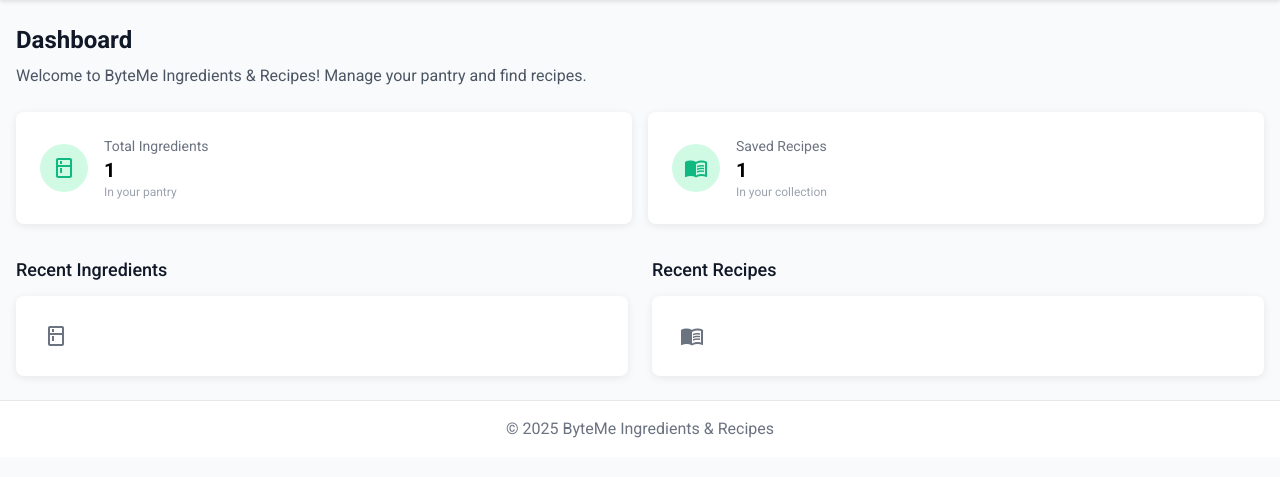
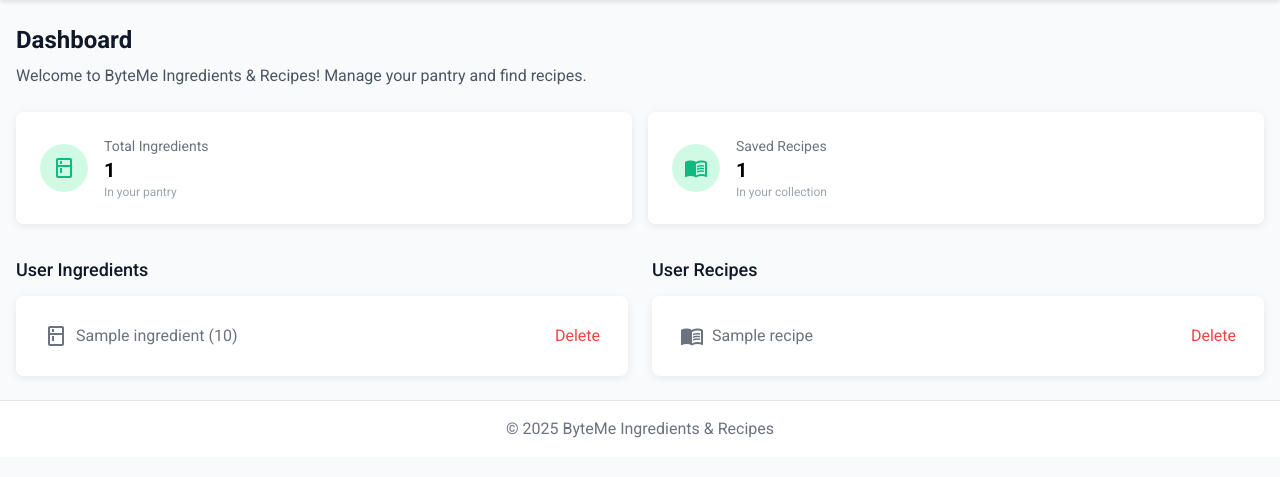
Before and after one commit to ByteMe2025/ByteMe-Ingredients-App, a Flask app: template App/templates/dashboard.html in a window 1280 px wide. Shown: the part 64-541 px from the top of the page. Run offline with Flask 3, Linux system fonts and the light colour scheme; tables that the repository leaves empty hold one stand-in row (values such as "Sample post"); the template is opened without the code that fills it: values that come from a table or form of the project are taken from there, most other values are stand-ins (such as "Sample title", 1, 10 or a date in 2020); some libraries are stand-ins or nearby versions.

Commit message:
fixed route for ingredient and recipe and fixed dashboard

```diff
--- a/App/templates/dashboard.html
+++ b/App/templates/dashboard.html
@@ -141,7 +141,7 @@
   </style>
 </head>
 <body>
-  <!-- Header -->
+
   <header class="header">
     <div class="container mx-auto px-4">
       <div class="flex justify-between items-center py-3">
@@ -180,14 +180,14 @@
     </div>
   </header>
 
-  <!-- Main Content -->
+
   <main class="container mx-auto px-4 py-6">
     <div class="mb-6">
       <h1 class="text-2xl font-bold text-gray-900 mb-2">Dashboard</h1>
       <p class="text-gray-600">Welcome to ByteMe Ingredients & Recipes! Manage your pantry and find recipes.</p>
     </div>
 
-    <!-- Stats Section -->
+
     <div class="grid grid-cols-1 md:grid-cols-2 gap-4 mb-8">
       <div class="card stats-card">
         <div class="stats-icon">
@@ -212,18 +212,24 @@
       </div>
     </div>
 
-    <!-- Recent Items Section -->
+
     <div class="grid grid-cols-1 md:grid-cols-2 gap-6">
-      <!-- Recent Ingredients -->
+
       <div>
-        <h2 class="text-lg font-medium text-gray-900 mb-3">Recent Ingredients</h2>
+        <h2 class="text-lg font-medium text-gray-900 mb-3">User Ingredients</h2>
         <div class="card">
           <div class="p-4 text-gray-500" style="max-height: 200px; overflow-y: auto;">
             {% if user_ingredients %}
               {% for ingredient in user_ingredients %}
-                <div class="recent-item">
-                  <span class="material-icons mr-2">kitchen</span>
-                  <p>{{ ingredient.title }}</p>
+                <div class="recent-item flex justify-between items-center">
+                  <div class="flex items-center">
+                    <span class="material-icons mr-2">kitchen</span>
+                    <p>{{ ingredient.title }} ({{ ingredient.amount }})</p>
+                  </div>
+                  <form action="/delete_ingredient" method="POST">
+                    <input type="hidden" name="ingredient_id" value="{{ ingredient.id }}">
+                    <button type="submit" class="text-red-500 hover:text-red-700">Delete</button>
+                  </form>
                 </div>
               {% endfor %}
             {% else %}
@@ -233,16 +239,22 @@
         </div>
       </div>
 
-      <!-- Recent Recipes -->
+
       <div>
-        <h2 class="text-lg font-medium text-gray-900 mb-3">Recent Recipes</h2>
+        <h2 class="text-lg font-medium text-gray-900 mb-3">User Recipes</h2>
         <div class="card">
           <div class="p-4 text-gray-500" style="max-height: 200px; overflow-y: auto;">
             {% if user_recipes %}
               {% for recipe in user_recipes %}
-                <div class="recent-item">
-                  <span class="material-icons mr-2">menu_book</span>
-                  <p>{{ recipe.title }}</p>
+                <div class="recent-item flex justify-between items-center">
+                  <div class="flex items-center">
+                    <span class="material-icons mr-2">menu_book</span>
+                    <p>{{ recipe.title }}</p>
+                  </div>
+                  <form action="/delete_recipe" method="POST">
+                    <input type="hidden" name="recipe_id" value="{{ recipe.id }}">
+                    <button type="submit" class="text-red-500 hover:text-red-700">Delete</button>
+                  </form>
                 </div>
               {% endfor %}
             {% else %}
@@ -254,7 +266,7 @@
     </div>
   </main>
 
-  <!-- Footer -->
+
   <footer class="footer">
     <div class="container mx-auto">
       <p>© 2025 ByteMe Ingredients & Recipes</p>
--- a/App/templates/ingredients.html
+++ b/App/templates/ingredients.html
@@ -110,7 +110,7 @@
           </div>
           <img src="https://img.spoonacular.com/ingredients_100x100/{{ingredient.image}}" alt="{{ ingredient.title }}" class="w-12 h-12 rounded-full">
         </div>
-        <form action="/add_to_user_ingredients" method="POST" class="mt-4">
+        <form action="/addIngredient/{{ingredient.id}}" method="POST" class="mt-4">
           <input type="hidden" name="ingredient_id" value="{{ ingredient.id }}">
           <div class="flex items-center space-x-2">
             <input
--- a/App/templates/recipes.html
+++ b/App/templates/recipes.html
@@ -122,7 +122,7 @@
         </div>
         <div id="details-{{ recipe.id }}" class="hidden mt-4">
           <p class="text-gray-700">{{ recipe.instructions }}</p>
-          <form action="/add_to_user_recipes" method="POST" class="mt-4">
+          <form action="/addRecipe/{{recipe.id}}" method="POST" class="mt-4">
             <input type="hidden" name="recipe_id" value="{{ recipe.id }}">
             <button type="submit" class="btn">Add to My Recipes</button>
           </form>
```
